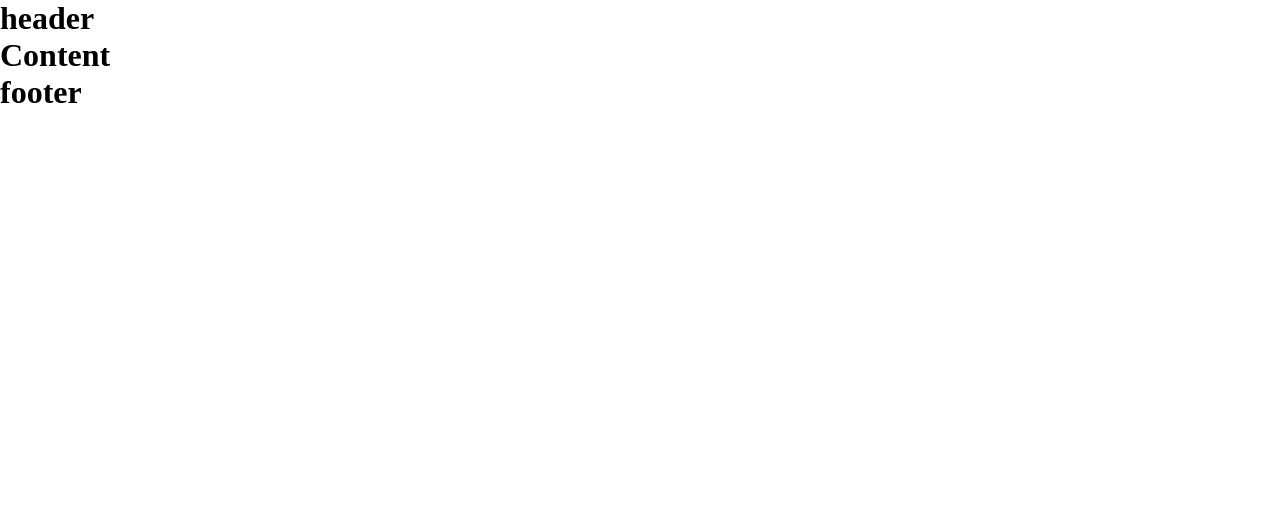
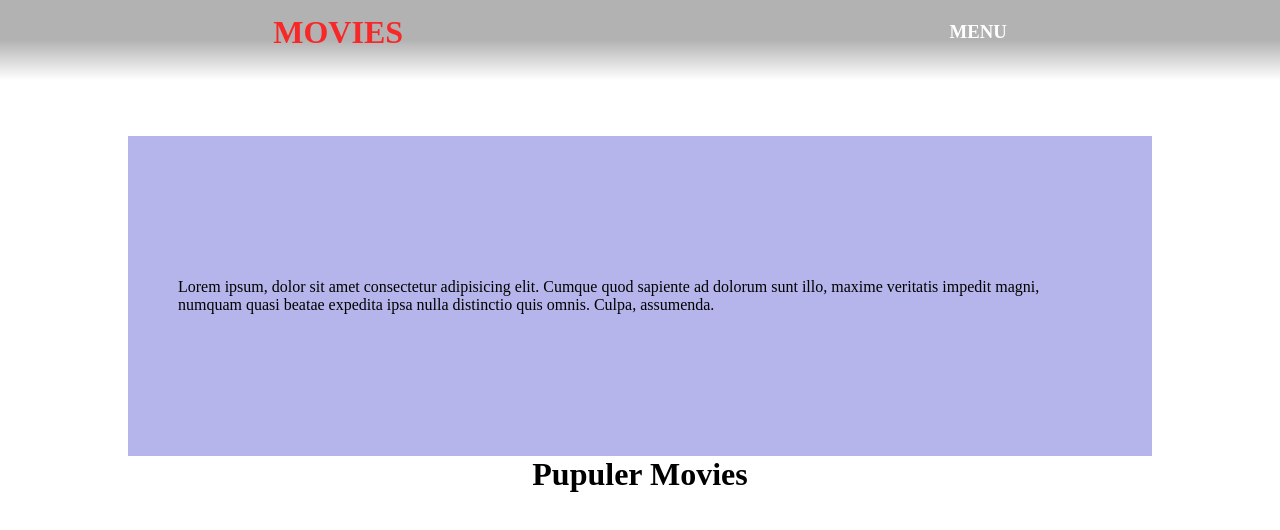
Before and after one commit to tezcanTunahan/movies-project, a React (Create React App) app: page / in a window 1280 px wide. Shown: the top 530 px of the page. Built offline with nearby package versions, Linux system fonts and the light colour scheme.

Commit message:
add header

```diff
--- a/src/App.css
+++ b/src/App.css
@@ -0,0 +1,6 @@
+.app {
+  display: flex;
+  flex-direction: column;
+  align-items: center;
+  justify-content: center;
+}
--- a/src/App.js
+++ b/src/App.js
@@ -2,13 +2,15 @@ import "./App.css";
 import Content from "./components/Content/Content";
 import Footer from "./components/Footer/Footer";
 import Header from "./components/Header/Header";
+import HomeCard from "./components/HomeCard/HomeCard";
 
 function App() {
   return (
-    <div className="App">
+    <div className="app">
       <Header />
+      <HomeCard />
       <Content />
-      <Footer />
+      {/* <Footer /> */}
     </div>
   );
 }
--- /dev/null
+++ b/src/api/index.js
@@ -0,0 +1 @@
+import axios from "axios";
--- a/src/components/Content/Content.jsx
+++ b/src/components/Content/Content.jsx
@@ -3,7 +3,7 @@ import "./content.css";
 function Content() {
   return (
     <div>
-      <h1>Content</h1>
+      <h1>Pupuler Movies</h1>
     </div>
   );
 }
--- a/src/components/Header/Header.jsx
+++ b/src/components/Header/Header.jsx
@@ -1,10 +1,25 @@
+import { useState } from "react";
 import "./header.css";
 
 function Header() {
+  const [isScrolled, setIsScrolled] = useState(false);
+
+  window.onscroll = () => {
+    setIsScrolled(window.pageYOffset === 0 ? false : true);
+    return () => (window.onscroll = null);
+  };
+
   return (
-    <div>
-      <h1>header</h1>
-    </div>
+    <header className={isScrolled ? "header scrolled" : "header"}>
+      <div className="header__container">
+        <div className="left">
+          <h1>MOVIES</h1>
+        </div>
+        <div className="right">
+          <h3>MENU</h3>
+        </div>
+      </div>
+    </header>
   );
 }
 
--- a/src/components/Header/header.css
+++ b/src/components/Header/header.css
@@ -0,0 +1,32 @@
+.header {
+  color: white;
+  background: linear-gradient(to top, transparent 0%, rgb(0, 0, 0, 0.3) 50%);
+  height: 10vh;
+  position: fixed;
+  top: 0px;
+  width: 100vw;
+  z-index: 99;
+}
+.scrolled {
+  background-color: black;
+  transition: all 2s 0.1s;
+}
+.header__container {
+  display: flex;
+  flex-direction: row;
+  align-items: center;
+  justify-content: space-around;
+}
+.left {
+  height: 8vh;
+  display: flex;
+  align-items: center;
+  justify-content: center;
+  color: rgb(247, 40, 40);
+}
+.right {
+  height: 8vh;
+  display: flex;
+  align-items: center;
+  justify-content: center;
+}
--- /dev/null
+++ b/src/components/HomeCard/HomeCard.jsx
@@ -0,0 +1,16 @@
+import "./homeCard.css";
+
+function HomeCard() {
+  return (
+    <div className="homeCard">
+      <p>
+        Lorem ipsum, dolor sit amet consectetur adipisicing elit. Cumque quod
+        sapiente ad dolorum sunt illo, maxime veritatis impedit magni, numquam
+        quasi beatae expedita ipsa nulla distinctio quis omnis. Culpa,
+        assumenda.
+      </p>
+    </div>
+  );
+}
+
+export default HomeCard;
--- /dev/null
+++ b/src/components/HomeCard/homeCard.css
@@ -0,0 +1,12 @@
+.homeCard {
+  height: 40vh;
+  width: 80vw;
+  background-color: rgb(181, 181, 236);
+  margin-top: 17vh;
+  display: flex;
+  align-items: center;
+  justify-content: center;
+}
+.homeCard p {
+  padding: 50px;
+}
```
